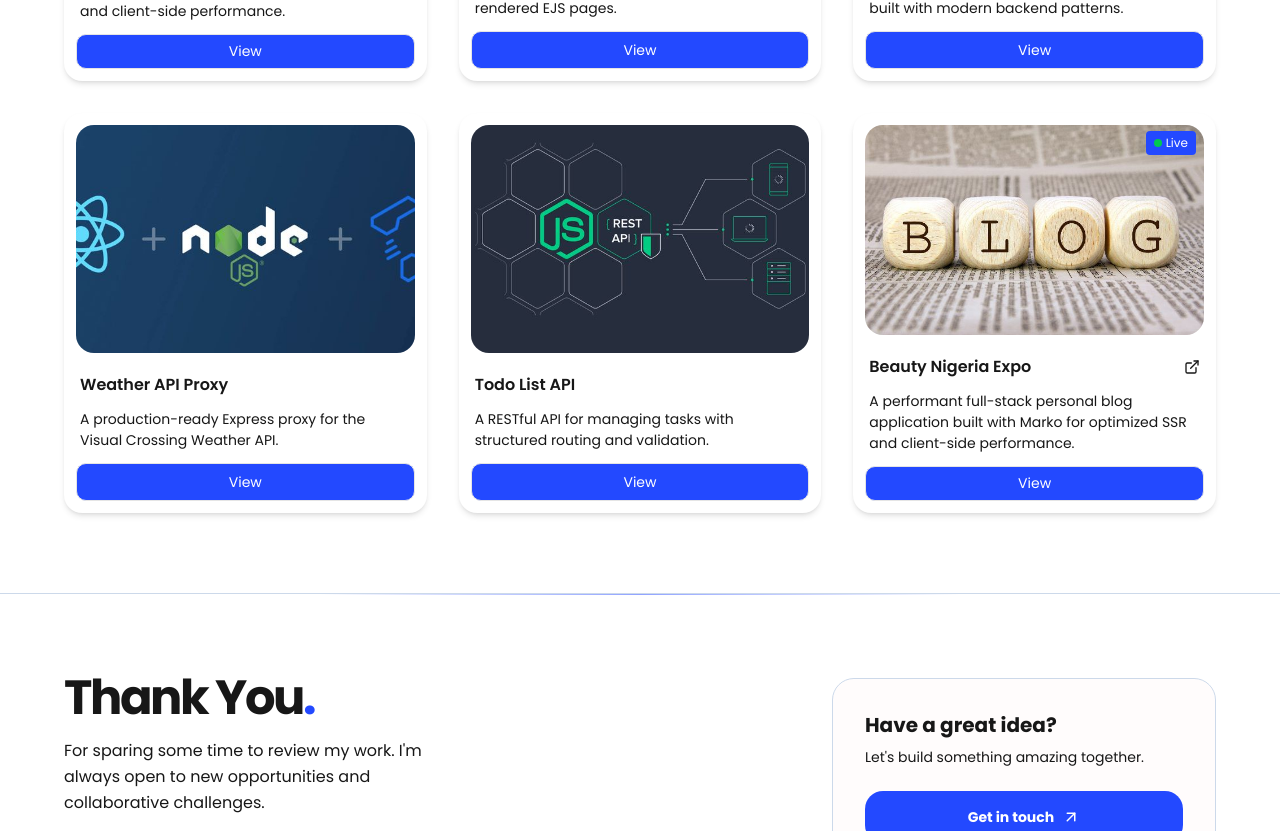
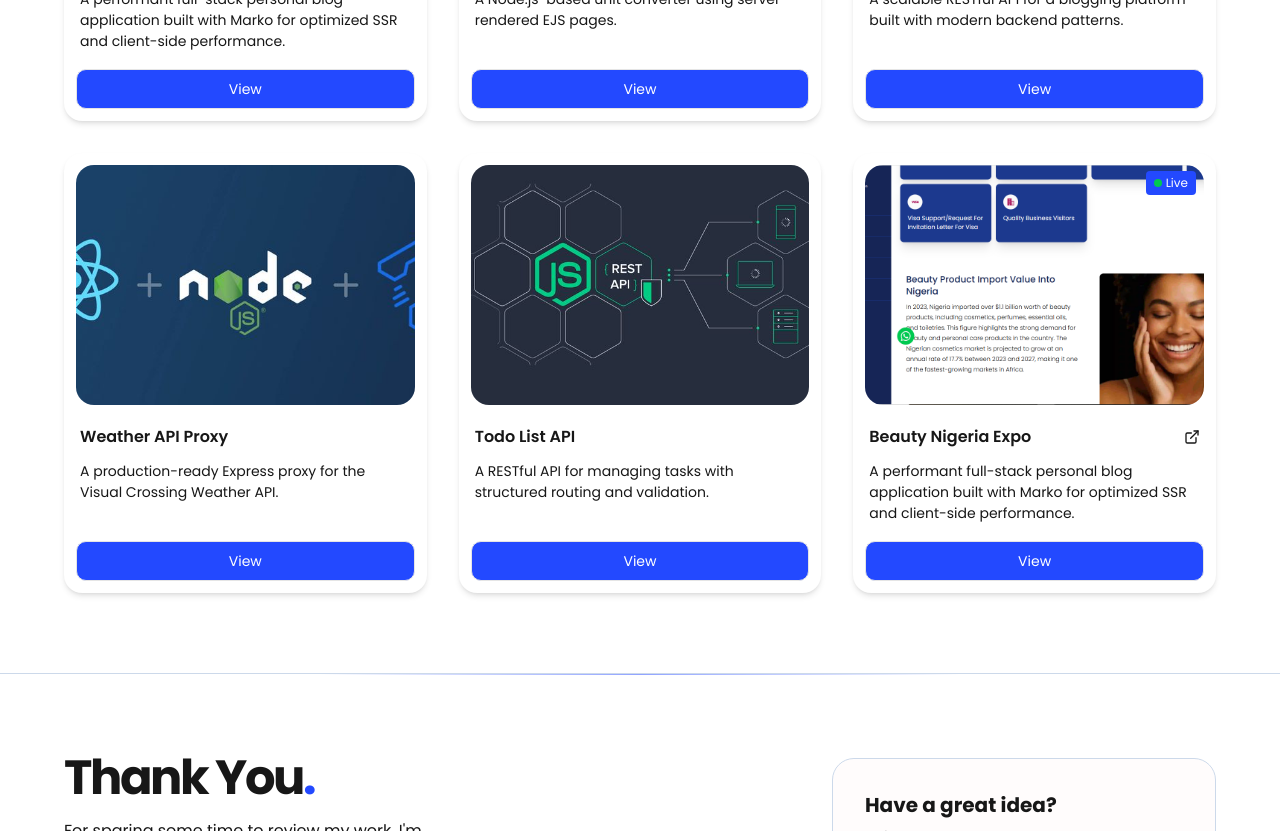
Before and after one commit to Cleve-keem/Portfolios, a Next.js app: page / in a window 1280 px wide. Shown: the part 5540-6371 px from the top of the page. Built offline with nearby package versions, Linux system fonts and the light colour scheme.

Commit message:
update(projectCard): increased project card image quality and height

```diff
--- a/src/components/project/ProjectCard.tsx
+++ b/src/components/project/ProjectCard.tsx
@@ -4,7 +4,7 @@ import Link from "next/link";
 
 export default function ProjectCard({ project }: any) {
   return (
-    <div className="shadow-md p-3 rounded-2xl bg-background h-100 flex flex-col">
+    <div className="shadow-md p-3 rounded-2xl bg-background h-110 flex flex-col">
       {/* image */}
       <div className="relative w-full h-60 rounded-2xl overflow-hidden mb-2">
         <Image
@@ -12,7 +12,7 @@ export default function ProjectCard({ project }: any) {
           alt="project image"
           fill
           className="object-cover"
-          sizes="100px"
+          sizes="500px"
         />
         {project.liveUrl && (
           <div className="absolute text-white text-xs inline-block py-1 px-2 bg-brand top-1.5 right-2 rounded">
--- a/src/constants/projects.ts
+++ b/src/constants/projects.ts
@@ -136,7 +136,7 @@ export const projectData: ProjectType[] = [
     name: "Beauty Nigeria Expo",
     category: "frontend",
     order: 6,
-    coverImage: "/projects/personal-blog.jfif",
+    coverImage: "/projects/beauty-nigeria.png",
     description:
       "A performant full-stack personal blog application built with Marko for optimized SSR and client-side performance.",
     longDescription:
```
Also changed, not shown: public/projects/beauty-nigeria.png (added).
